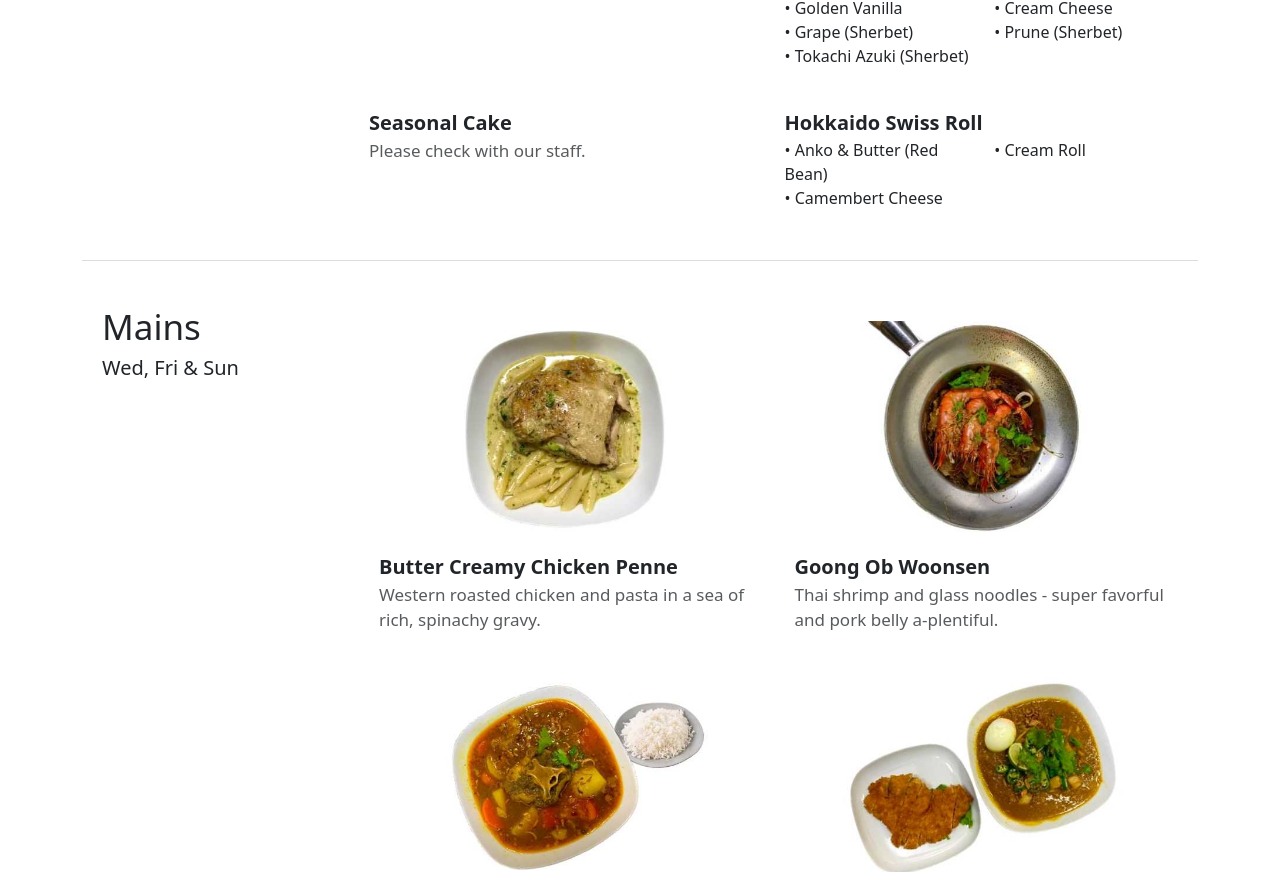
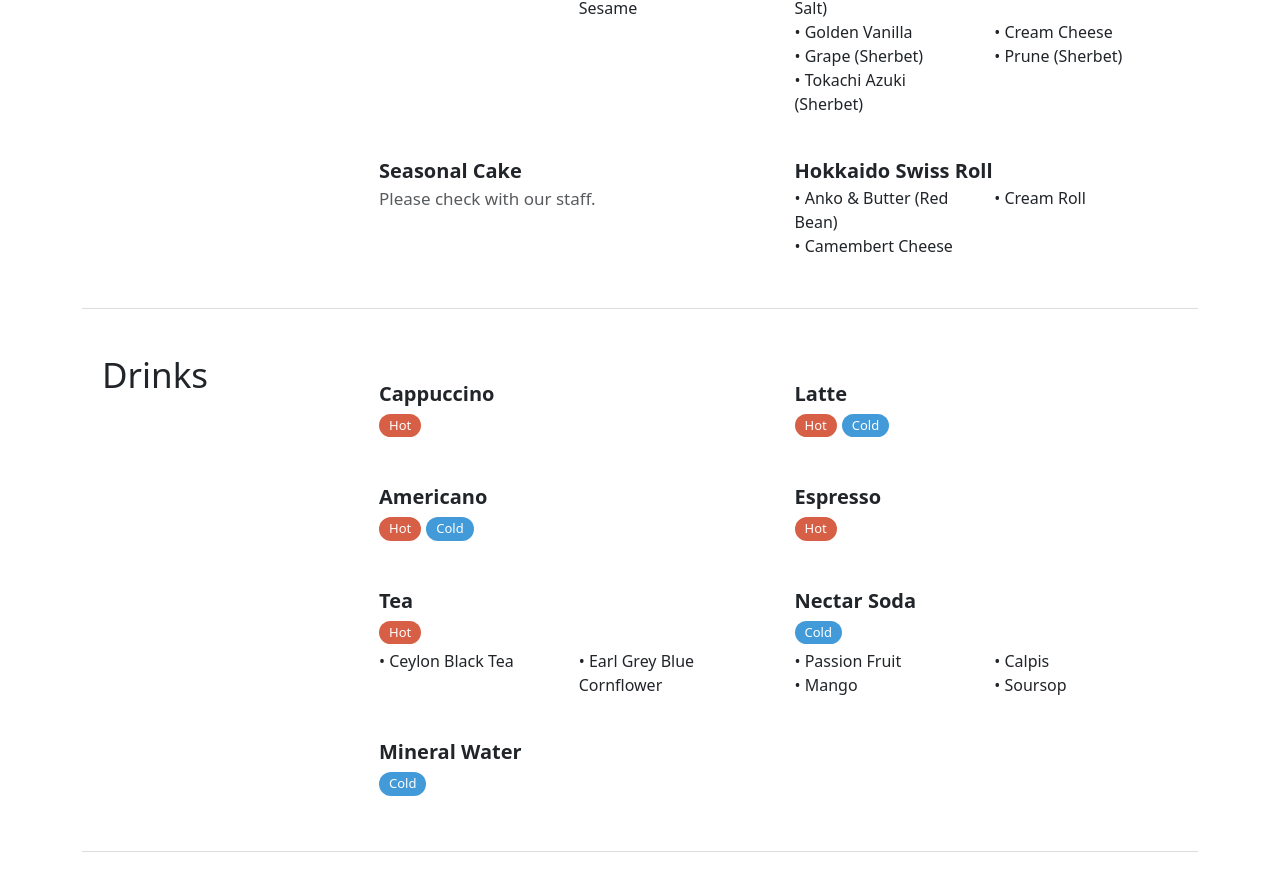
Before and after one commit to 8kdesign/lafb, a Next.js app: page /menu in a window 1280 px wide. Shown: the part 617-1489 px from the top of the page. Built offline with nearby package versions, Linux system fonts and the light colour scheme.

Commit message:
Add drinks

```diff
--- a/components/menu/Desserts.js
+++ b/components/menu/Desserts.js
@@ -37,7 +37,12 @@ function Cards({ items }) {
 	const itemArray = [];
 	items.forEach((item) => {
 		itemArray.push(
-			<Col md={6} lg={6} key={item.name} style={{ padding: 10 }}>
+			<Col
+				md={6}
+				lg={6}
+				key={item.name}
+				style={{ padding: "10px 20px 10px 20px" }}
+			>
 				<p
 					style={{
 						margin: "20px 0px 0px 0px",
@@ -67,7 +72,6 @@ function Cards({ items }) {
 
 function ListOptions({ list }) {
 	if (list === undefined || list === null) return null;
-	console.log(list);
 	const itemArray = [];
 	list.forEach((item) => {
 		itemArray.push(
--- /dev/null
+++ b/components/menu/Drinks.js
@@ -0,0 +1,170 @@
+import { Container, Row, Col } from "react-bootstrap";
+
+export default function Drinks() {
+	return (
+		<Container>
+			<Row style={{ margin: 0, padding: 20 }}>
+				<Col
+					lg={2}
+					style={{
+						flex: 1,
+						display: "flex",
+						flexDirection: "column",
+						padding: 0,
+					}}
+				>
+					<p
+						style={{
+							width: "100%",
+							fontSize: 35,
+							marginBottom: 0,
+							fontWeight: 500,
+						}}
+					>
+						Drinks
+					</p>
+				</Col>
+				<Col lg={{ span: 9, offset: 1 }} style={{ padding: 0 }}>
+					<Cards items={drinks} />
+				</Col>
+			</Row>
+			<div className="Line" />
+		</Container>
+	);
+}
+
+function Cards({ items }) {
+	const itemArray = [];
+	items.forEach((item) => {
+		itemArray.push(
+			<Col
+				md={6}
+				lg={6}
+				key={item.name}
+				style={{ padding: "10px 20px 10px 20px" }}
+			>
+				<p
+					style={{
+						margin: "20px 0px 0px 0px",
+						fontSize: 20,
+						fontWeight: 700,
+					}}
+				>
+					{item.name}
+				</p>
+				<TemperatureLabels hot={item.hot} cold={item.cold} />
+				<ListOptions list={item.options} />
+			</Col>
+		);
+	});
+	return <Row>{itemArray}</Row>;
+}
+
+const drinks = [
+	{
+		name: "Cappuccino",
+		hot: true,
+		cold: false,
+		options: null,
+	},
+	{
+		name: "Latte",
+		hot: true,
+		cold: true,
+		options: null,
+	},
+	{
+		name: "Americano",
+		hot: true,
+		cold: true,
+		options: null,
+	},
+	{
+		name: "Espresso",
+		hot: true,
+		cold: false,
+		options: null,
+	},
+	{
+		name: "Tea",
+		hot: true,
+		cold: false,
+		options: ["Ceylon Black Tea", "Earl Grey Blue Cornflower"],
+	},
+	{
+		name: "Nectar Soda",
+		hot: false,
+		cold: true,
+		options: ["Passion Fruit", "Calpis", "Mango", "Soursop"],
+	},
+	{
+		name: "Mineral Water",
+		hot: false,
+		cold: true,
+		options: null,
+	},
+];
+
+function TemperatureLabels({ hot, cold }) {
+	const itemArray = [];
+	if (hot) {
+		itemArray.push(
+			<p
+				style={{
+					padding: "2px 10px 2px 10px",
+					marginBottom: 0,
+					marginRight: 5,
+					background: "#d65f45",
+					color: "white",
+					borderRadius: 30,
+					fontSize: 13,
+					fontWeight: 500,
+				}}
+			>
+				Hot
+			</p>
+		);
+	}
+	if (cold) {
+		itemArray.push(
+			<p
+				style={{
+					padding: "2px 10px 2px 10px",
+					margin: 0,
+					background: "#439ad9",
+					color: "white",
+					borderRadius: 30,
+					fontSize: 13,
+					fontWeight: 500,
+				}}
+			>
+				Cold
+			</p>
+		);
+	}
+	return (
+		<div
+			style={{
+				display: "flex",
+				flexDirection: "row",
+				marginTop: 5,
+				marginBottom: 5,
+			}}
+		>
+			{itemArray}
+		</div>
+	);
+}
+
+function ListOptions({ list }) {
+	if (list === undefined || list === null) return null;
+	const itemArray = [];
+	list.forEach((item) => {
+		itemArray.push(
+			<Col xs={12} sm={6}>
+				<p style={{ margin: 0 }}>• {item}</p>
+			</Col>
+		);
+	});
+	return <Row>{itemArray}</Row>;
+}
--- a/pages/menu/index.js
+++ b/pages/menu/index.js
@@ -1,6 +1,7 @@
 import Head from "next/head";
 import { Container } from "react-bootstrap";
 import Desserts from "../../components/menu/Desserts";
+import Drinks from "../../components/menu/Drinks";
 import Main from "../../components/menu/Main";
 import Sides from "../../components/menu/Sides";
 
@@ -33,7 +34,6 @@ export default function Menu() {
 				<Container>
 					<p
 						style={{
-							width: "100%",
 							fontSize: 40,
 							margin: 20,
 							color: "white",
@@ -46,6 +46,7 @@ export default function Menu() {
 			</div>
 			<div className="Buffer--50px" />
 			<Desserts />
+			<Drinks />
 			<Main />
 			<Sides />
 			<div className="Buffer--50px" />
--- a/styles/globals.css
+++ b/styles/globals.css
@@ -29,7 +29,7 @@ label:focus,
 
 .Card {
 	width: 100%;
-	background: #333333f0;
+	background: #333333bd;
 	overflow: hidden;
 	border-radius: 5px;
 }
```
